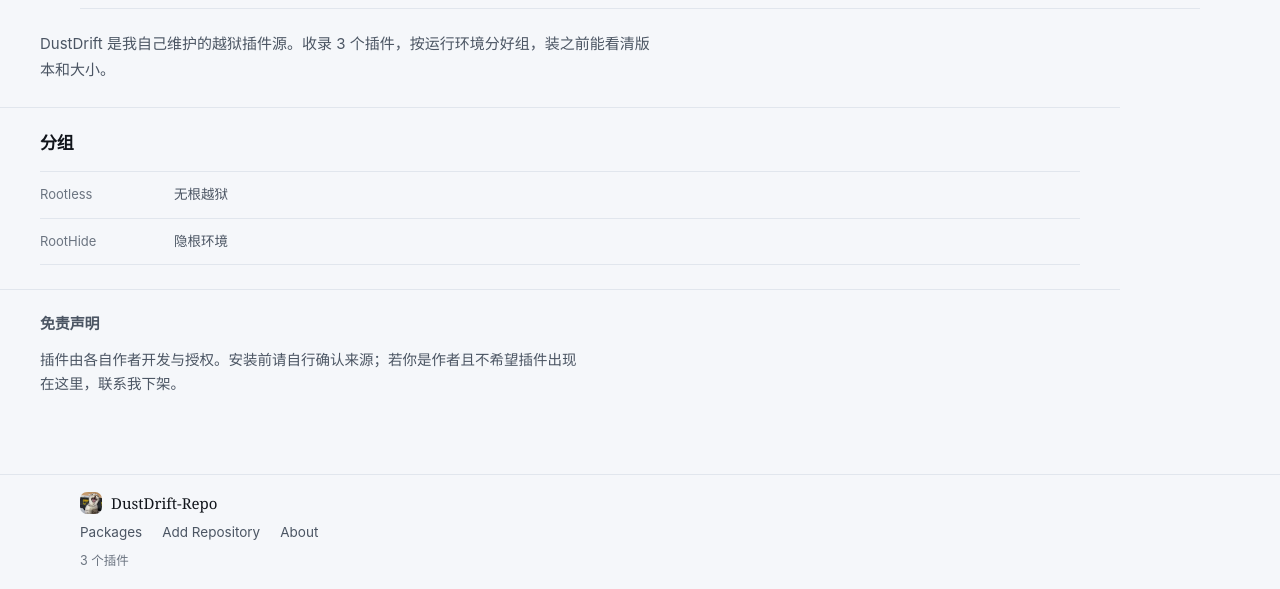
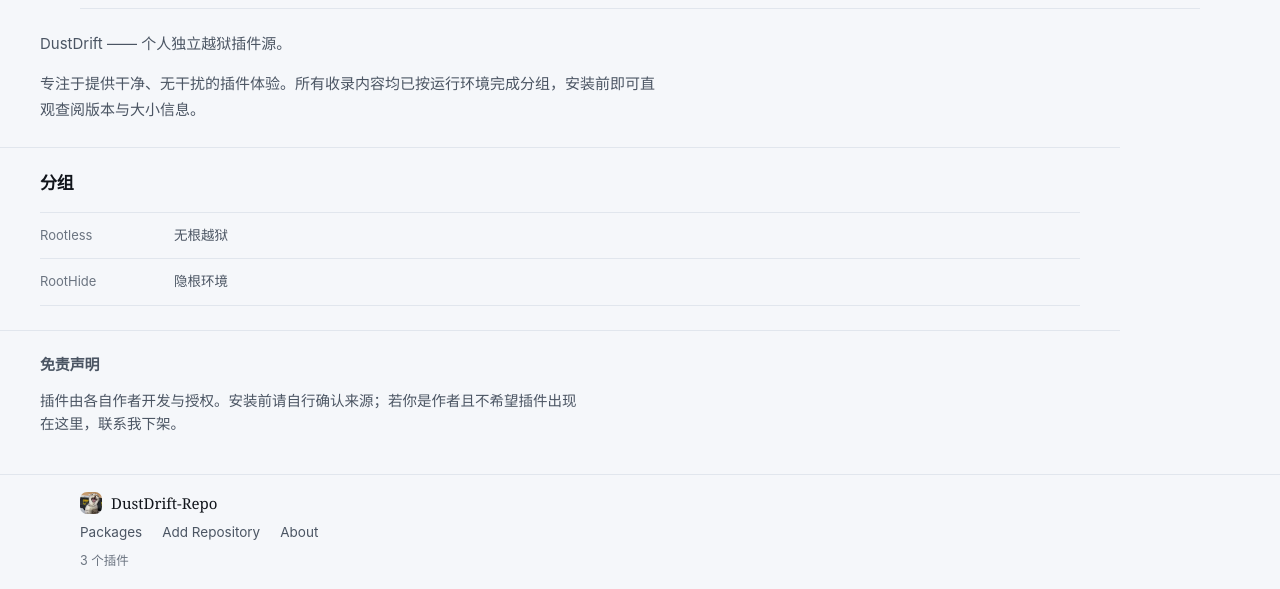
Before and after one commit to W1ndDust/Repo, a plain HTML site: page about/index.html in a window 1280 px wide. Shown: the part 211-800 px from the top of the page. Drawn offline with Linux system fonts and the light colour scheme.

Commit message:
copy(about): 使用指定文案

```diff
--- a/about/index.html
+++ b/about/index.html
@@ -42,7 +42,8 @@
 
 <section class="block">
   <div class="prose">
-    <p>DustDrift 是我自己维护的越狱插件源。收录 3 个插件，按运行环境分好组，装之前能看清版本和大小。</p>
+    <p>DustDrift —— 个人独立越狱插件源。</p>
+    <p>专注于提供干净、无干扰的插件体验。所有收录内容均已按运行环境完成分组，安装前即可直观查阅版本与大小信息。</p>
   </div>
 </section>
 
```
Also changed, not shown: web/templates/about.html (+2 -1 lines).
